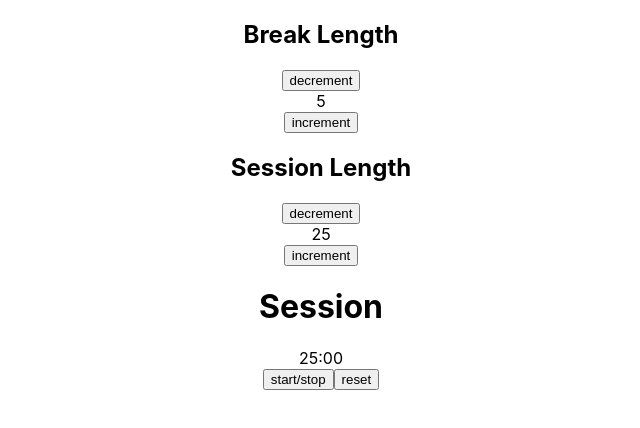
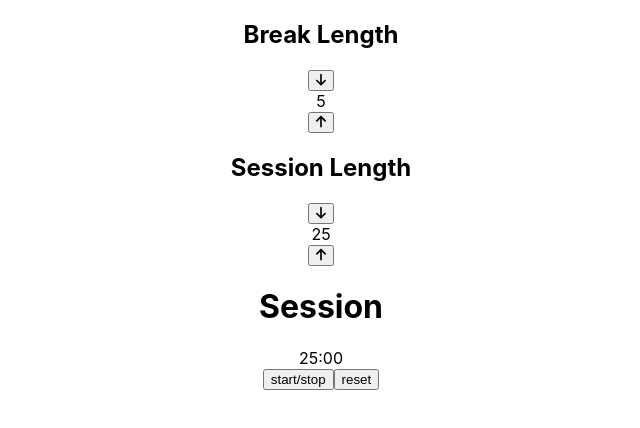
Before and after one commit to zhanshu21/clock, a React (Create React App) app: page / in a window 1280 px wide. Shown: the top 428 px of the page, without its empty margins (319-959 px from the left). Built offline with nearby package versions, Linux system fonts and the light colour scheme.

Commit message:
add icons and switch to useReducer

```diff
--- a/package.json
+++ b/package.json
@@ -3,6 +3,8 @@
   "version": "0.1.0",
   "private": true,
   "dependencies": {
+    "@fortawesome/free-solid-svg-icons": "^6.6.0",
+    "@fortawesome/react-fontawesome": "^0.2.2",
     "@testing-library/jest-dom": "^5.17.0",
     "@testing-library/react": "^13.4.0",
     "@testing-library/user-event": "^13.5.0",
--- a/src/App.js
+++ b/src/App.js
@@ -1,40 +1,132 @@
-import './App.css';
-import { useState } from 'react';
+import "./App.css";
+import { useReducer } from "react";
+import { FontAwesomeIcon } from "@fortawesome/react-fontawesome";
+import { faArrowUp, faArrowDown } from "@fortawesome/free-solid-svg-icons";
+
+
+export const ACTIONS = {
+  INCREMENT_SESSION: "increment_sessionLength",
+  DECREMENT_SESSION: "decrement_sessionLength",
+  INCREMENT_BREAK: "increment_break",
+  DECREMENT_BREAK: "decrement_break",
+};
+
+const initialState = {
+  breakLength: 5,
+  sessionLength: 25,
+};
+
+function reducer(state, { type, payload }) {
+  switch (type) {
+    case ACTIONS.INCREMENT_SESSION: {
+      if (state.sessionLength < 60) {
+        return { ...state, sessionLength: state.sessionLength + 1 };
+      }
+      return state;
+    }
+    case ACTIONS.DECREMENT_SESSION: {
+      if (state.sessionLength > 0) {
+        return { ...state, sessionLength: state.sessionLength - 1 };
+      }
+      return state;
+    }
+    case ACTIONS.INCREMENT_BREAK: {
+      if (state.breakLength < 60) {
+        return { ...state, breakLength: state.breakLength + 1 };
+      }
+      return state;
+    }
+    case ACTIONS.DECREMENT_BREAK: {
+      if (state.breakLength > 0) {
+        return { ...state, breakLength: state.breakLength - 1 };
+      }
+      return state;
+    }
+    default:
+      return state;
+  }
+}
 
 function App() {
-  const [breakTime, setBreakTime] = useState(5);
-  const [session, setSession] = useState(25);
-
-  function formatTime(minutes) {
-    const seconds = minutes * 60;
-    const formattedMinutes = String(Math.floor(seconds / 60)).padStart(2, '0');
-    const formattedSeconds = String(Math.floor(seconds % 60)).padStart(2, '0');
-    return `${formattedMinutes}:${formattedSeconds}`;
-  }
+  const [{ breakLength, sessionLength }, dispatch] = useReducer(
+    reducer,
+    initialState
+  );
   return (
     <div className="App">
-      <div id="control-panel" className='control-panel'>
+      <div id="control-panel" className="control-panel">
         <div id="break-setter">
-          <h2 id='break-label' className='break-label'>Break Length</h2>
-          <button id='break-decrement' className='break-decrement'>decrement</button>
-          <div id="break-length">{breakTime}</div>
-          <button id='break-increment' className='break-increment'>increment</button>
+          <h2 id="break-label" className="break-label">
+            Break Length
+          </h2>
+          <button
+            id="break-decrement"
+            className="break-decrement"
+            onClick={() => {
+              dispatch({ type: ACTIONS.DECREMENT_BREAK });
+            }}
+          >
+            <FontAwesomeIcon icon={faArrowDown} />
+          </button>
+          <div id="break-length">{breakLength}</div>
+          <button
+            id="break-increment"
+            className="break-increment"
+            onClick={() => {
+              dispatch({ type: ACTIONS.INCREMENT_BREAK });
+            }}
+          >
+            <FontAwesomeIcon icon={faArrowUp} />
+          </button>
         </div>
         <div id="session-setter">
-          <h2 id='session-label' className='session-label'>Session Length</h2>
-          <button id='session-decrement' className='session-decrement'>decrement</button>
-          <div id="session-length">{session}</div>
-          <button id='session-increment' className='session-increment'>increment</button>
+          <h2 id="session-label" className="sessionLength-label">
+            Session Length
+          </h2>
+          <button
+            id="session-decrement"
+            className="session-decrement"
+            onClick={() => {
+              dispatch({ type: ACTIONS.DECREMENT_SESSION });
+            }}
+          >
+            <FontAwesomeIcon icon={faArrowDown} />
+          </button>
+          <div id="session-length">{sessionLength}</div>
+          <button
+            id="session-increment"
+            className="session-increment"
+            onClick={() => {
+              dispatch({ type: ACTIONS.INCREMENT_SESSION });
+            }}
+          >
+            <FontAwesomeIcon icon={faArrowUp} />
+          </button>
         </div>
       </div>
       <div id="timer" className="timer">
-        <h1 id="timer-label" className="timer-label">Session</h1>
-        <div id="time-left" className="time-left">{formatTime(session)}</div>
-        <button id="start_stop" className="start_stop">start/stop</button>
-        <button id="reset" className="reset">reset</button>
+        <h1 id="timer-label" className="timer-label">
+          Session
+        </h1>
+        <div id="time-left" className="time-left">
+          {formatTime(sessionLength)}
+        </div>
+        <button id="start_stop" className="start_stop">
+          start/stop
+        </button>
+        <button id="reset" className="reset">
+          reset
+        </button>
       </div>
     </div>
   );
 }
 
+function formatTime(minutes) {
+  const seconds = minutes * 60;
+  const formattedMinutes = String(Math.floor(seconds / 60)).padStart(2, "0");
+  const formattedSeconds = String(Math.floor(seconds % 60)).padStart(2, "0");
+  return `${formattedMinutes}:${formattedSeconds}`;
+}
+
 export default App;
```
Also changed, not shown: 1 other file (tests, documents, lock files or other folders).
